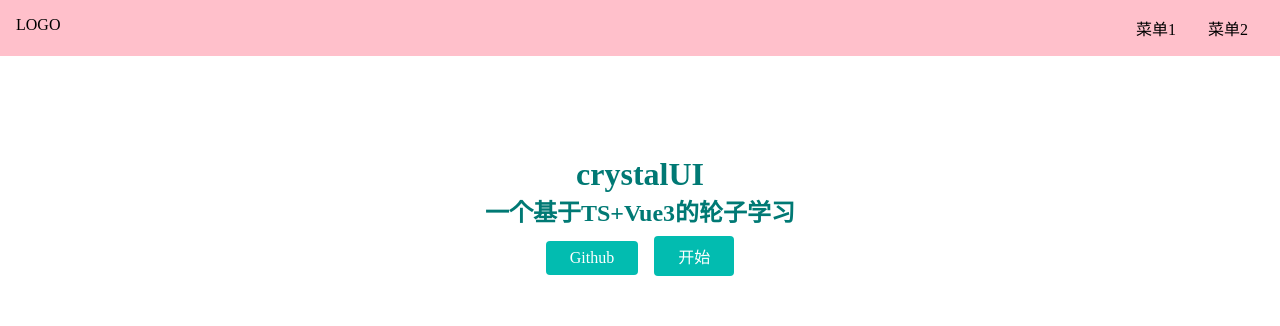
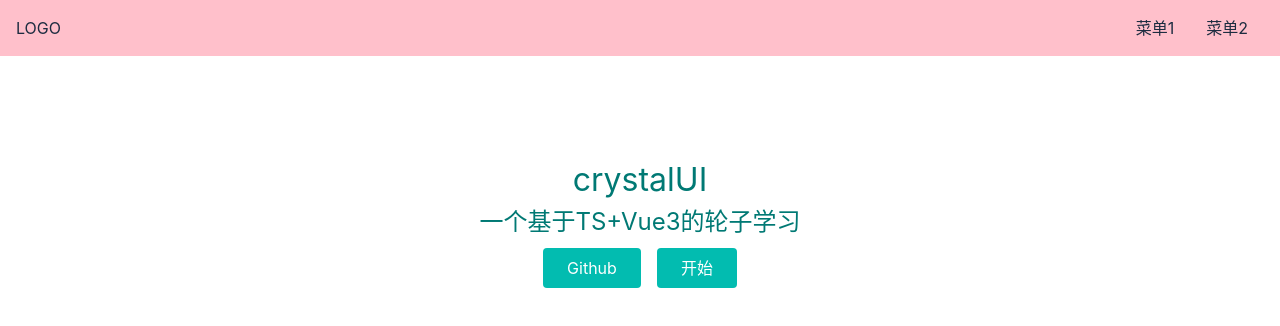
Before and after one commit to crystalcici/crystalwheel-ui, a Vue app: page /#/ in a window 1280 px wide. Shown: the top 326 px of the page. Built offline with nearby package versions, Linux system fonts and the light colour scheme.

Commit message:
初始化aside的html

```diff
--- a/src/index.scss
+++ b/src/index.scss
@@ -11,6 +11,34 @@
   text-decoration: none;
   color: inherit;
   &:hover {
-    border-bottom: 1px;
+    text-decoration: underline;
+    cursor: pointer;
   }
 }
+h1,
+h2,
+h3,
+h4,
+h5,
+h6 {
+  font-weight: normal;
+}
+
+body {
+  font-size: 16px;
+  // 为什么这样写 font-family
+  // 答案见 https://github.com/zenozeng/fonts.css/
+  line-height: 1.5;
+  color: #1d2c40;
+  font-family: -apple-system, "Noto Sans", "Helvetica Neue", Helvetica,
+    "Nimbus Sans L", Arial, "Liberation Sans", "PingFang SC", "Hiragino Sans GB",
+    "Noto Sans CJK SC", "Source Han Sans SC", "Source Han Sans CN",
+    "Microsoft YaHei", "Wenquanyi Micro Hei", "WenQuanYi Zen Hei", "ST Heiti",
+    SimHei, "WenQuanYi Zen Hei Sharp", sans-serif;
+}
+.icon {
+  width: 1em; height: 1em;
+  vertical-align: -0.15em;
+  fill: currentColor;
+  overflow: hidden;
+}
--- a/src/views/Doc.vue
+++ b/src/views/Doc.vue
@@ -2,7 +2,23 @@
    <div>
     <Topnav/>
     <div class="content">
-      <aside>边栏</aside>
+      <aside>
+        <h2>组件列表</h2>
+        <ol>
+          <li>
+            <router-link to="/doc/switch">Switch 组件</router-link>
+          </li>
+          <li>
+            <router-link to="/doc/button">Button 组件</router-link>
+          </li>
+          <li>
+            <router-link to="/doc/dialog">Dialog 组件</router-link>
+          </li>
+          <li>
+            <router-link to="/doc/tabs">Tabs 组件</router-link>
+          </li>
+        </ol>
+      </aside>
       <main>主内容</main>
     </div>
    </div>
--- a/src/views/Home.vue
+++ b/src/views/Home.vue
@@ -5,8 +5,8 @@
       <h1>crystalUI</h1>
       <h2>一个基于TS+Vue3的轮子学习</h2>
       <p class="actions">
-        <a>Github</a>
-        <a>开始</a>
+        <a href="https://github.com/crystalcici">Github</a>
+        <router-link to="/doc">开始</router-link>
       </p>
     </div>
    </div>
```
